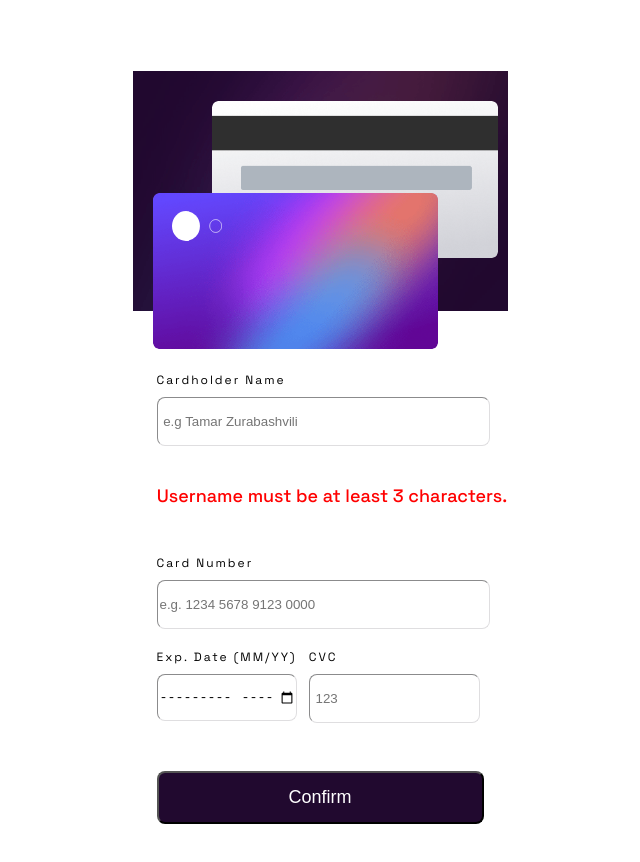
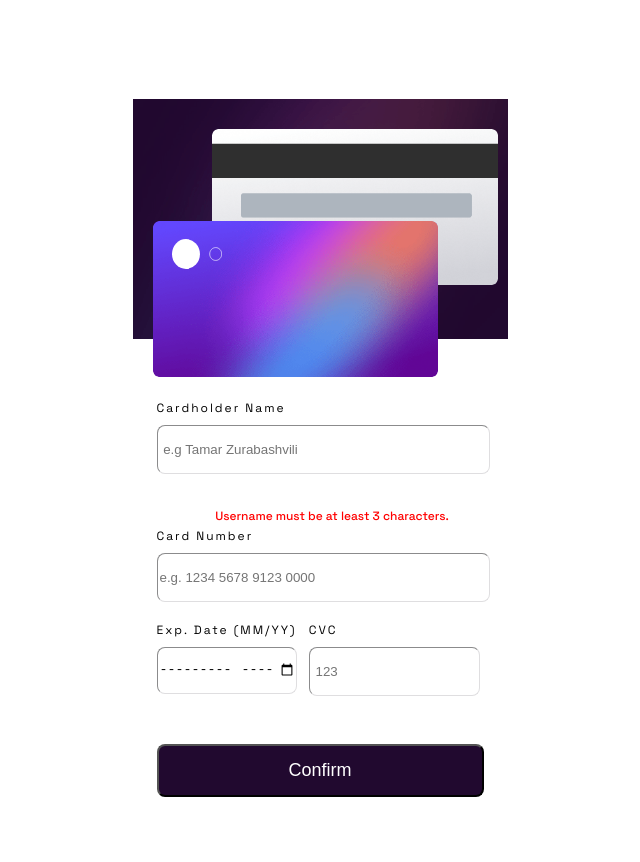
Before and after one commit to Tamuna-Z/interactive_card, a React (Create React App) app: page / in a window 1280 px wide. Shown: the top 862 px of the page, without its empty margins (320-960 px from the left). Built offline with nearby package versions, Linux system fonts and the light colour scheme.

Commit message:
somethinfg

```diff
--- a/src/App.css
+++ b/src/App.css
@@ -165,7 +165,7 @@ input{
   width: 327px;
   height: 45px;
   border-radius: 8px;
-  margin-bottom: 20px;
+  /* margin-bottom: 20px; */
  border-width: 1px;
  border-color: #DFDEE0;
 }
@@ -227,6 +227,14 @@ p{
   margin-bottom: 48px;
 
 }
+.error{
+  font-family: 'Space Grotesk', sans-serif;
+  font-size: 12px;
+  line-height: 20px;
+  text-align: center;
+  margin-bottom: 2px;
+
+}
 button{
   width: 327px;
   height: 53px;
--- a/src/App.tsx
+++ b/src/App.tsx
@@ -77,7 +77,7 @@ function App() {
               />
               {!isValid && (
                 <div>
-                  <p style={{ color: "red" }}>
+                  <p  className ="error"style={{ color: "red" }}>
                   Username must be at least 3 characters.
                 </p>
                 </div>
```
